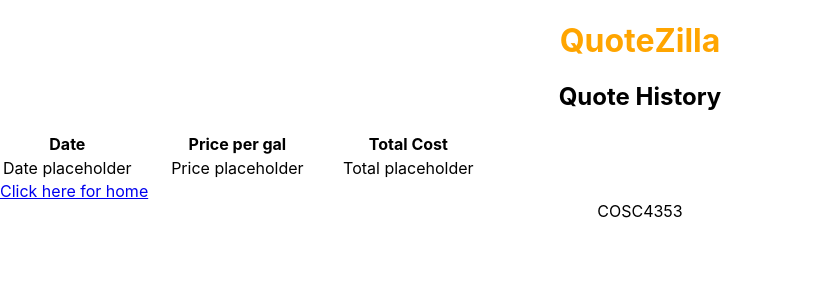
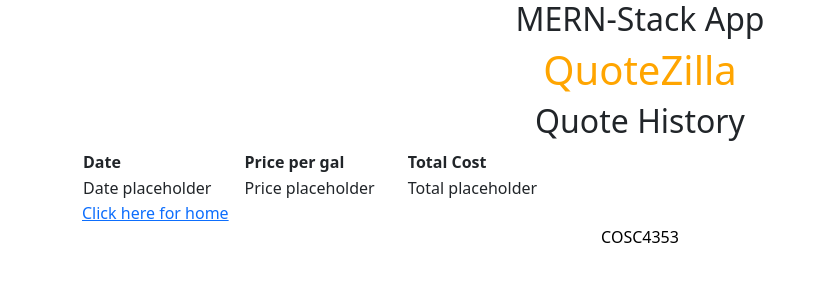
Before and after one commit to youngwillyum/quoter2, a React (Create React App) app in the folder client/: page /history in a window 1280 px wide. Shown: the top 300 px of the page, without its empty margins (0-826 px from the left). Built offline with nearby package versions, Linux system fonts and the light colour scheme.

Commit message:
Reconfig components / render
regonfigured existing compoent files and added bootstrap rendering

```diff
--- a/client/package.json
+++ b/client/package.json
@@ -7,6 +7,7 @@
     "@testing-library/react": "^12.1.3",
     "@testing-library/user-event": "^13.5.0",
     "axios": "^0.26.1",
+    "bootstrap": "^5.1.3",
     "moment": "^2.29.1",
     "react": "^17.0.2",
     "react-dom": "^17.0.2",
--- a/client/src/App.js
+++ b/client/src/App.js
@@ -1,15 +1,20 @@
-import React from "react";
+import React, {Component} from "react";
+import "bootstrap/dist/css/bootstrap.min.css"
 import Main from './components/MainComponent'
-import {BrowserRouter} from 'react-router-dom'
+import {BrowserRouter as Router, Route, Link} from 'react-router-dom'
 
-function App(){
-  return (
-    <div className="App">
-    <BrowserRouter>
-    <Main/>
-    </BrowserRouter>
-    </div>
-  )
+class App extends Component {
+  render(){
+    return (
+      <Router>
+        <div className="container">
+          <h2>MERN-Stack App</h2>
+          <Main/>
+        </div>
+      </Router>
+
+  );
+  }
 }
 
 export default App;
--- a/client/src/components/QuoterComponent.js
+++ b/client/src/components/QuoterComponent.js
@@ -1,4 +1,4 @@
-import React from 'react'
+import React, { Component } from 'react'
 import {Link} from 'react-router-dom'
 
 function Quoter(){
```
Also changed, not shown: client/src/components/FooterComponent.js (+4 -4 lines), client/src/components/HeaderComponent.js (+4 -4 lines), client/src/components/HistoryComponent.js (+4 -4 lines), client/src/components/HomeComponent.js (+4 -4 lines), client/src/components/LoginComponent.js (+4 -4 lines), client/src/components/MainComponent.js (+4 -3 lines), client/src/components/ProfileComponent.js (+4 -4 lines), 1 other file (tests, documents, lock files or other folders).
